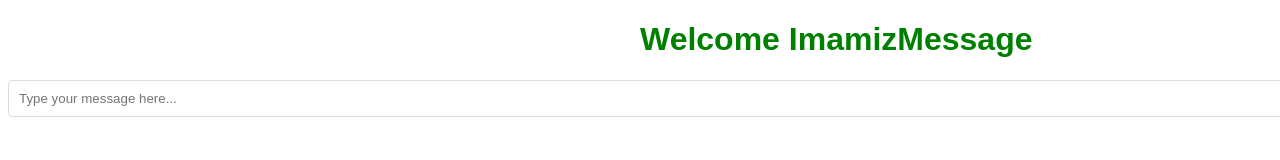
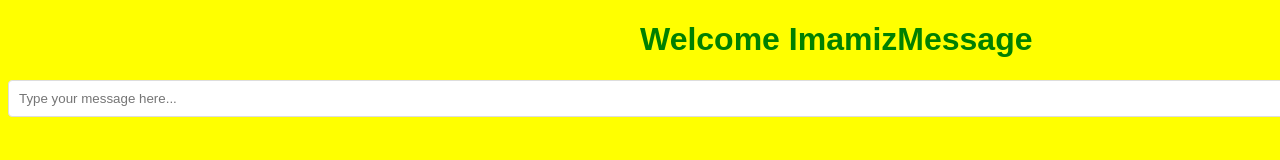
Before and after one commit to Imthiyas114/imth, a website: page public/index.html in a window 1280 px wide. Drawn offline with nearby package versions, Linux system fonts and the light colour scheme; no server answers.

Commit message:
Update styles.css

```diff
--- a/public/styles.css
+++ b/public/styles.css
@@ -1,6 +1,6 @@
 body {
     font-family: Arial, sans-serif;
-    color: yellow;
+   background-color: yellow;
 }
 
 h1 {
```
